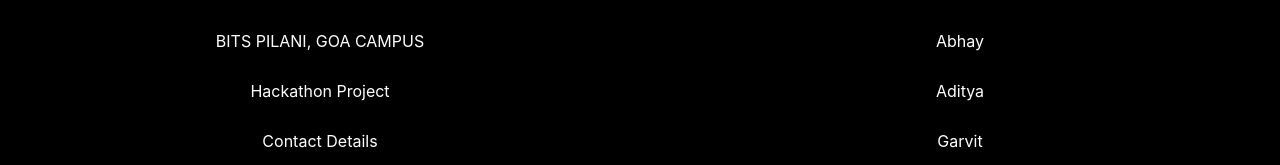
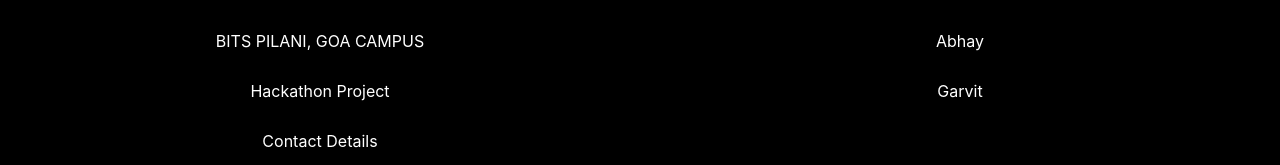
Before and after one commit to Garvit-Singh/FrontEndHackathon, a React (Create React App) app: page / in a window 1280 px wide. Shown: the part 2593-2758 px from the top of the page. Built offline with nearby package versions, Linux system fonts and the light colour scheme; no server answers; a web font is replaced by a local one.

Commit message:
Update HomeFotter.js

```diff
--- a/src/Components/HomeComponent/HomeFotter.js
+++ b/src/Components/HomeComponent/HomeFotter.js
@@ -21,7 +21,6 @@
 <div className="list-group fotter-content">
   <button type="button" className="list-group-item bg-dark list-color">Vishal</button>
   <button type="button" className="list-group-item bg-dark list-color">Abhay</button>
-  <button type="button" className="list-group-item bg-dark list-color">Aditya</button>
   <button type="button" className="list-group-item bg-dark list-color">Garvit</button>
 </div>
           {/* </p> */}
```
